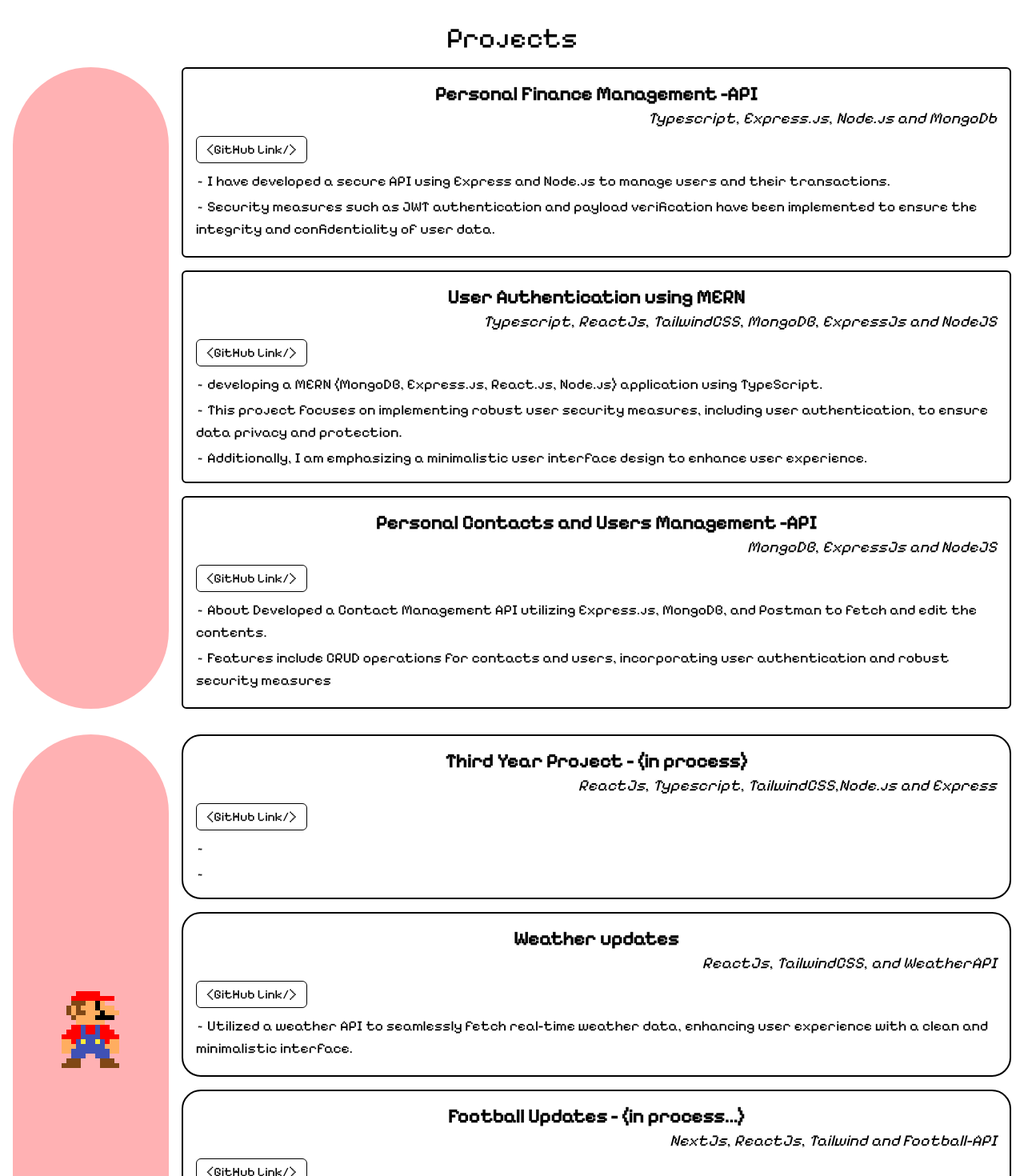
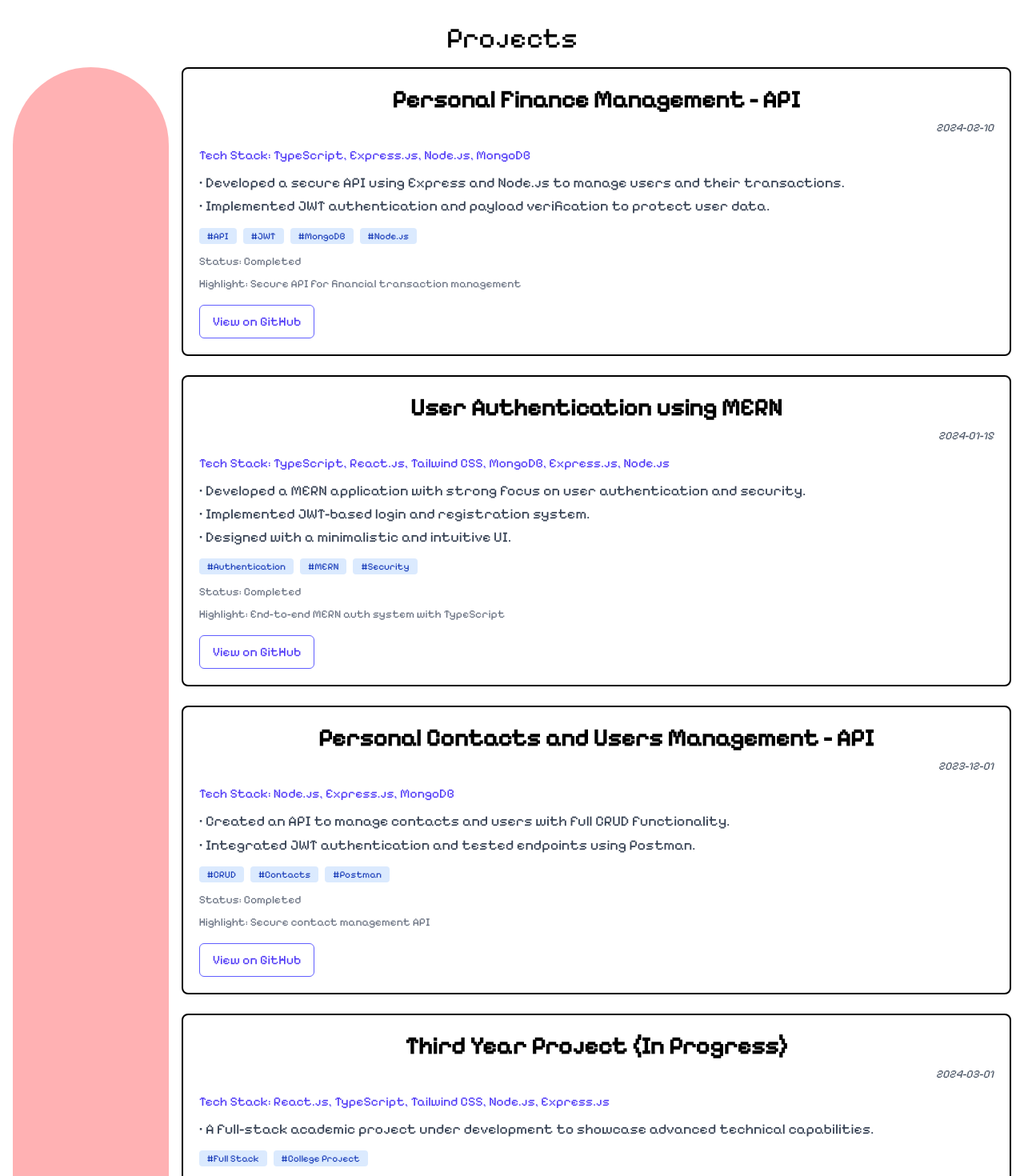
Before and after one commit to babanigit/Pixelify-porfolio-TS, a Next.js app: page / in a window 1280 px wide. Shown: the part 4160-5630 px from the top of the page at 80% size. Built offline with nearby package versions, Linux system fonts and the light colour scheme.

Commit message:
done with the project page

```diff
--- a/containers/ProjectPage.tsx
+++ b/containers/ProjectPage.tsx
@@ -2,23 +2,33 @@
 
 import Image from "next/image";
 import { projects } from "@/assets/Project";
-import { ThemeDataType } from "@/assets/theme";
 
 import mario from "../assets/png/mario.png"; // Make sure this is imported properly
 import heart from "../assets/png/heart.png"; // Make sure this is imported properly
-
-// interface Iprops {
-//   theme: ThemeDataType;
-// }
+import { useEffect, useState } from "react";
 
 const ProjectPage = () => {
   const GH = "<GitHub Link/>";
+
+  const [project, setProject] = useState<ProjectItem[]>([]);
+
+  useEffect(() => {
+    const fetchEducation = async () => {
+      const res = await fetch("/assets/data/getProjects.json");
+      const data = await res.json();
+
+      console.log("project data is:- ", data);
+
+      setProject(data);
+    };
+
+    fetchEducation();
+  }, []);
 
   return (
     <>
       {/* Section 1 */}
       <div className="grid grid-cols-1 md:grid-cols-6 w-full gap-4 p-4">
-
         {/* Side Image */}
         <div className="flex flex-col items-center justify-center bg-red-400/50 rounded-full p-4">
           {/* <Image
@@ -32,35 +42,60 @@ const ProjectPage = () => {
         </div>
 
         {/* Project Cards */}
-        <div className="md:col-span-5 grid gap-4">
-          {projects.page1.map((pro, index) => (
+        <div className="md:col-span-5 grid gap-6">
+          {project.map((project, index) => (
             <div
               key={index}
-              // style={{ borderColor: theme.text }}
-              className="border-2 p-4 rounded-md w-full"
+              className="border-2 p-5 rounded-lg  hover:shadow-md transition-all duration-300"
             >
-              <div className="text-center text-2xl font-semibold">
-                {pro.title}
+              <div className="text-center text-3xl font-semibold mb-2">
+                {project.title}
               </div>
-              <div className="text-right text-xl italic">
-                {pro.language_used}
+
+              <div className="text-right text-sm italic text-gray-600 mb-3">
+                {project.date_created}
               </div>
-              <div className="my-2">
-                <a
-                  href={pro.project_link}
-                  target="_blank"
-                  rel="noreferrer"
-                  // style={{ borderColor: theme.text }}
-                  className="border rounded-md px-3 py-1 inline-block"
-                >
-                  {GH}
-                </a>
+
+              <div className="text-base font-medium text-indigo-600 mb-2">
+                Tech Stack: {project.tech_stack}
               </div>
-              <div className="text-lg grid gap-1">
-                <div>{pro.dev1}</div>
-                <div>{pro.dev2}</div>
-                <div>{pro.dev3}</div>
+
+              <div className="mb-3">
+                {project.description.map((line, i) => (
+                  <p key={i} className="text-lg text-gray-700 leading-relaxed">
+                    • {line}
+                  </p>
+                ))}
               </div>
+
+              <div className="mb-3 flex flex-wrap gap-2">
+                {project.tags!.map((tag, i) => (
+                  <span
+                    key={i}
+                    className="bg-blue-100 text-blue-800 text-xs font-medium px-2.5 py-0.5 rounded"
+                  >
+                    #{tag}
+                  </span>
+                ))}
+              </div>
+
+              <div className="text-sm text-gray-500 mb-2">
+                <span className="font-medium">Status:</span> {project.status}
+              </div>
+
+              <div className="text-sm text-gray-500 mb-4">
+                <span className="font-medium">Highlight:</span>{" "}
+                {project.highlight}
+              </div>
+
+              <a
+                href={project.project_link}
+                target="_blank"
+                rel="noreferrer"
+                className="inline-block px-4 py-2 border border-indigo-500 text-indigo-600 rounded-md hover:bg-indigo-50 transition"
+              >
+                View on GitHub
+              </a>
             </div>
           ))}
         </div>
--- /dev/null
+++ b/models/projects.ts
@@ -0,0 +1,13 @@
+interface ProjectItem {
+    title: string;
+    tech_stack: string;
+    description: string[];
+    project_link: string;
+    demo_link?: string;
+    alt_name: string;
+    logo_path: string;
+    status: "Completed" | "In Progress";
+    tags?: string[];
+    highlight?: string;
+    date_created?: string;
+  }
--- /dev/null
+++ b/public/assets/data/getProjects.json
@@ -0,0 +1,116 @@
+[
+    {
+        "title": "Personal Finance Management - API",
+        "tech_stack": "TypeScript, Express.js, Node.js, MongoDB",
+        "description": [
+            "Developed a secure API using Express and Node.js to manage users and their transactions.",
+            "Implemented JWT authentication and payload verification to protect user data."
+        ],
+        "project_link": "https://github.com/babanigit/API-for-a-Personal-Finance-Management-",
+        "alt_name": "Google",
+        "logo_path": "aws.png",
+        "status": "Completed",
+        "tags": [
+            "API",
+            "JWT",
+            "MongoDB",
+            "Node.js"
+        ],
+        "highlight": "Secure API for financial transaction management",
+        "date_created": "2024-02-10"
+    },
+    {
+        "title": "User Authentication using MERN",
+        "tech_stack": "TypeScript, React.js, Tailwind CSS, MongoDB, Express.js, Node.js",
+        "description": [
+            "Developed a MERN application with strong focus on user authentication and security.",
+            "Implemented JWT-based login and registration system.",
+            "Designed with a minimalistic and intuitive UI."
+        ],
+        "project_link": "https://github.com/babanigit/Ts-nodejs",
+        "alt_name": "Google",
+        "logo_path": "aws.png",
+        "status": "Completed",
+        "tags": [
+            "Authentication",
+            "MERN",
+            "Security"
+        ],
+        "highlight": "End-to-end MERN auth system with TypeScript",
+        "date_created": "2024-01-15"
+    },
+    {
+        "title": "Personal Contacts and Users Management - API",
+        "tech_stack": "Node.js, Express.js, MongoDB",
+        "description": [
+            "Created an API to manage contacts and users with full CRUD functionality.",
+            "Integrated JWT authentication and tested endpoints using Postman."
+        ],
+        "project_link": "https://github.com/babanigit/Contacts-and-Users-Manipulation",
+        "alt_name": "Google",
+        "logo_path": "aws.png",
+        "status": "Completed",
+        "tags": [
+            "CRUD",
+            "Contacts",
+            "Postman"
+        ],
+        "highlight": "Secure contact management API",
+        "date_created": "2023-12-01"
+    },
+    {
+        "title": "Third Year Project (In Progress)",
+        "tech_stack": "React.js, TypeScript, Tailwind CSS, Node.js, Express.js",
+        "description": [
+            "A full-stack academic project under development to showcase advanced technical capabilities."
+        ],
+        "project_link": "https://github.com/babanigit/thirdYear-react-firebase-tailwind",
+        "alt_name": "Google",
+        "logo_path": "aws.png",
+        "status": "In Progress",
+        "tags": [
+            "Full Stack",
+            "College Project"
+        ],
+        "highlight": "Major academic full-stack project",
+        "date_created": "2024-03-01"
+    },
+    {
+        "title": "Weather Updates App",
+        "tech_stack": "React.js, Tailwind CSS, WeatherAPI",
+        "description": [
+            "Integrated Weather API to fetch and display real-time weather data.",
+            "Built a clean and responsive UI to enhance user experience."
+        ],
+        "project_link": "https://github.com/babanigit/Weather-App-API",
+        "alt_name": "Google",
+        "logo_path": "aws.png",
+        "status": "Completed",
+        "tags": [
+            "API",
+            "Weather",
+            "UI"
+        ],
+        "highlight": "Live weather dashboard",
+        "date_created": "2024-01-25"
+    },
+    {
+        "title": "Football Updates (In Progress)",
+        "tech_stack": "Next.js, React.js, Tailwind CSS, Football API",
+        "description": [
+            "Integrated Football API to show match schedules, live scores, and player stats.",
+            "Designed an elegant, modern UI for easy navigation and user engagement."
+        ],
+        "project_link": "https://github.com/babanigit/football-updates",
+        "alt_name": "Google",
+        "logo_path": "aws.png",
+        "status": "In Progress",
+        "tags": [
+            "Sports",
+            "Live Scores",
+            "API"
+        ],
+        "highlight": "Live football tracking app",
+        "date_created": "2024-02-28"
+    }
+]
```
